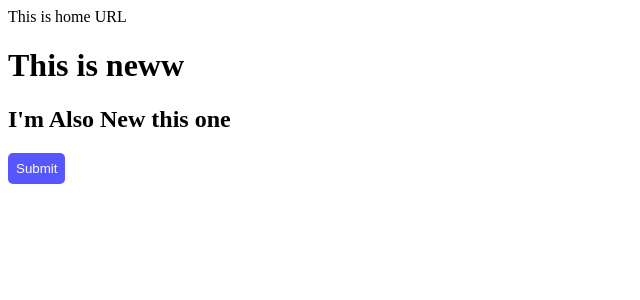
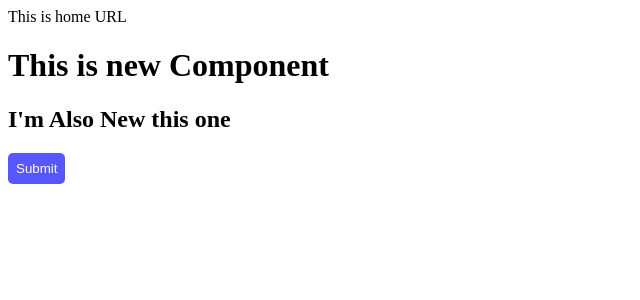
Before and after one commit to nagasaravanan1234/AngularTesting, an Angular app: page / in a window 1280 px wide. Shown: the top 300 px of the page, without its empty margins (0-640 px from the left). Built offline with nearby package versions, Linux system fonts and the light colour scheme.

Commit message:
Modify too

```diff
--- a/src/app/home/home.component.html
+++ b/src/app/home/home.component.html
@@ -1,5 +1,5 @@
 <div>This is home URL</div>
-<h1>This is neww</h1>
+<h1>This is new Component</h1>
 <h2>I'm Also New this one</h2>
 
 <button class="submit-btn">Submit</button>
```
